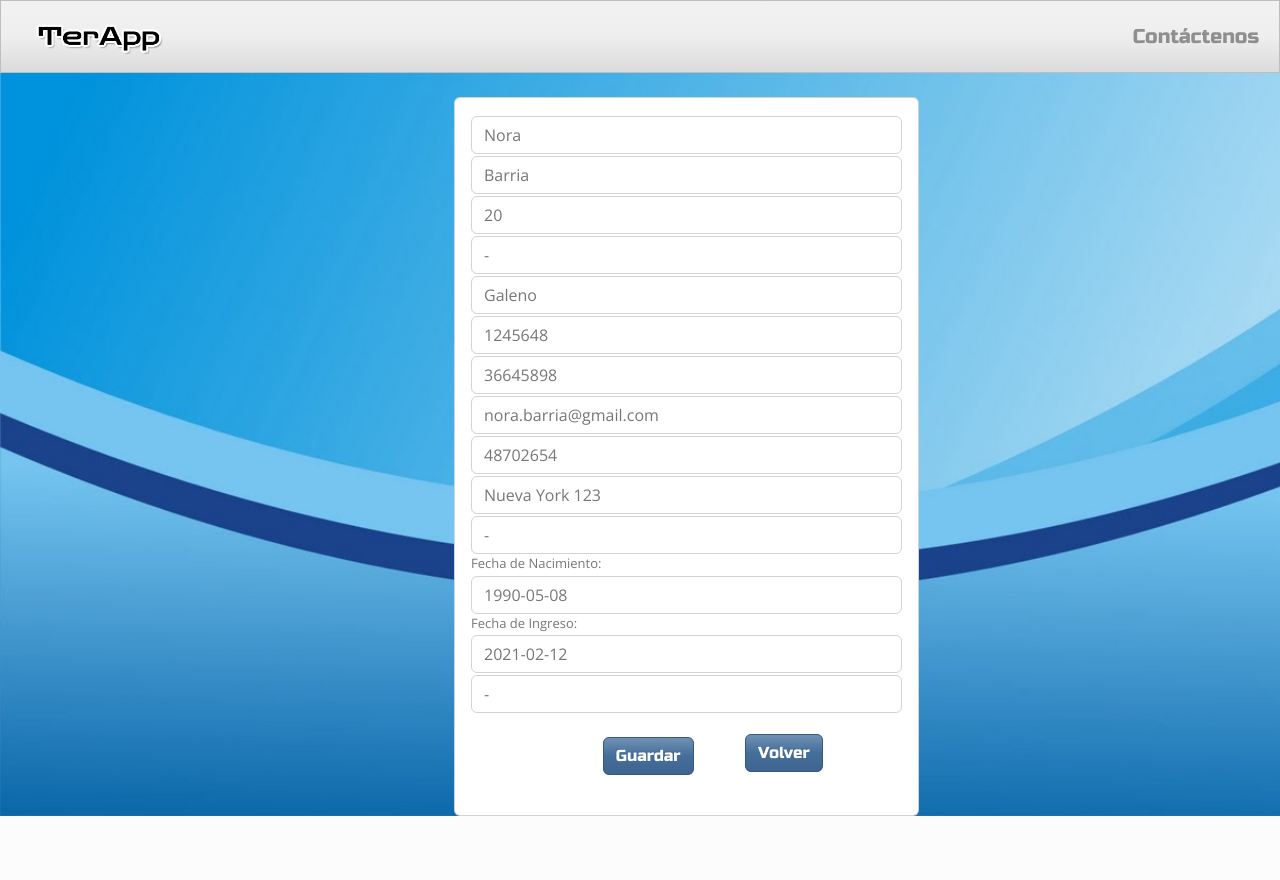
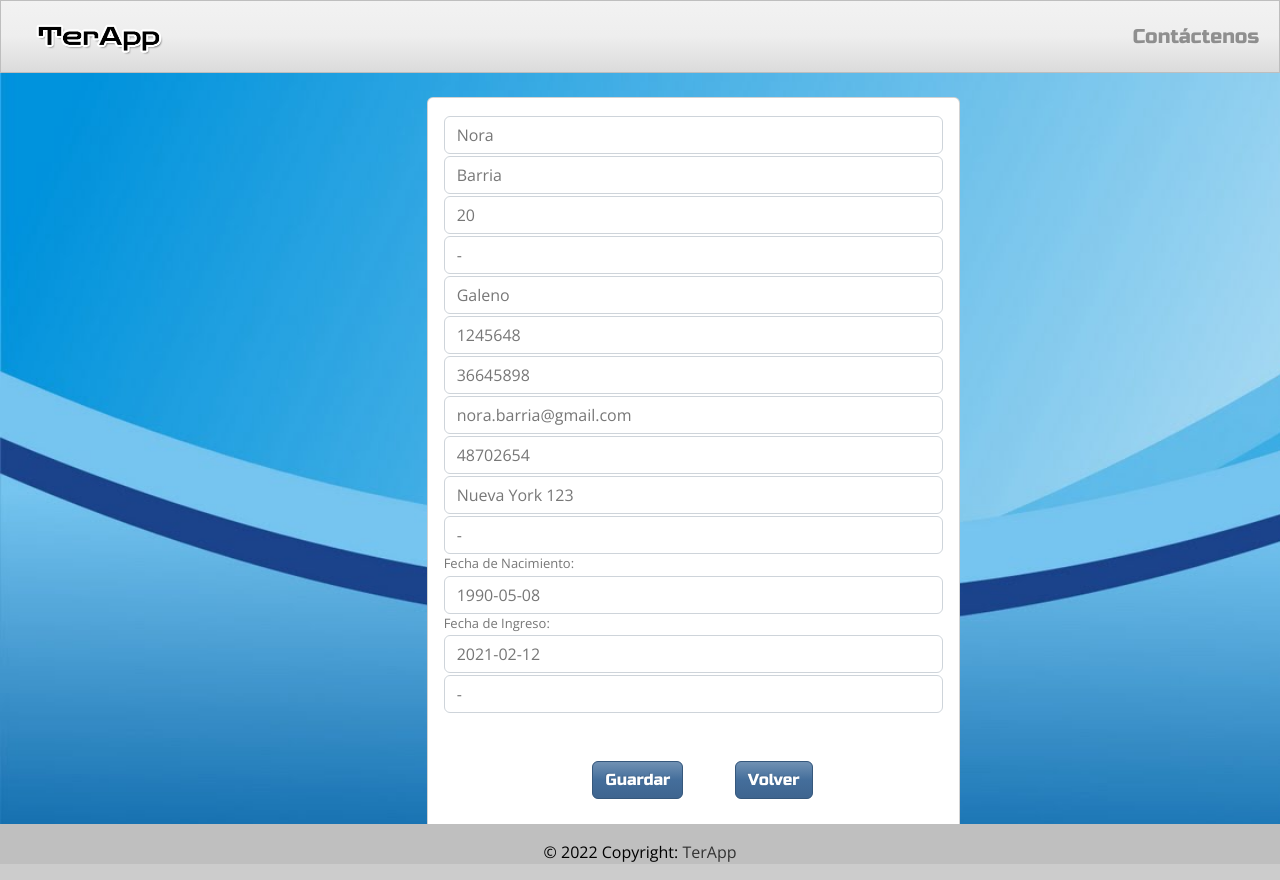
Before and after one commit to marcosegutierrez/TerApp_TPDI, a Flask app: page /patient/edit_patient/34 in a window 1280 px wide. Before the commit the page ends 816 px from the top, so only its background shows below. Run offline with Flask 2, Linux system fonts and the light colour scheme; data comes from the database, SQL or seed files in the repository; some libraries are stand-ins or nearby versions.

Commit message:
Se agrego footer y se realizaron algunos cambios en las vistas

```diff
--- a/static/css/main.css
+++ b/static/css/main.css
@@ -1,3 +1,7 @@
+html {
+    min-height: 100%;
+    position: relative;
+  }
 body{
     background-image: url(../img/fond.jpg);
     background-repeat: no-repeat;
@@ -65,6 +69,12 @@ font-size: small;
 
 #boton_volver{
     text-align: right;
+    margin-top: 20px;
+
+    margin-bottom: 50px !important;
+
+
+
 }
 
 a{
@@ -78,3 +88,11 @@ a{
     padding-left: 10px;
     margin-right: 20px;
   }
+  footer {
+    background-color: black;
+    position: absolute;
+    bottom: 0;
+    width: 100%;
+    height: 40px;
+    color: black;
+  }
--- a/templates/Edit_Patient.html
+++ b/templates/Edit_Patient.html
@@ -1,6 +1,8 @@
+
 {% extends 'layout.html' %}
 
 {% block body %}
+<html>
 <div class="col-md-5 pt-4 offset-md-4">
     <div class="card card-body ">
         <form action="/update/{{patient.0}}" method="POST">
@@ -23,15 +25,17 @@
             <input type="text" name="observaciones" placeholder="Observaciones" value="{{ patient.14}}" class="form-control">
 
             <div class="offset-md-3">
-                <button type="submit" class="btn btn-primary btn-bg mx-4  my-4">
+                <button type="submit" class="btn btn-primary btn-bg mx-4 my-5">
                    Guardar
                 </button>
 
                 <a href="/patient">
-                    <input type="button" value="Volver" class="btn btn-primary btn-bg mx-4 ">
+                    <input type="button" value="Volver" class="btn btn-primary btn-bg mx-4 my-5 ">
                 </a>
             </div>
         </form>
     </div>
 </div>
+
+</html>
 {% endblock %}
--- a/templates/layout.html
+++ b/templates/layout.html
@@ -19,7 +19,7 @@
         <div class="container-fluid">
 
             <a class="navbar-brand" href="/beginning">
-                <img src="../static/img/terapplogo.png" width="70%" height="70%" alt="">
+                <img class="img-responsive" src="../static/img/terapplogo.png" width="70%" height="70%" alt="">
             </a>
             <button class="navbar-toggler" type="button" data-bs-toggle="collapse" data-bs-target="#navbarNavDropdown"
                 aria-controls="navbarNavDropdown" aria-expanded="false" aria-label="Toggle navigation">
@@ -40,7 +40,7 @@
             </div>
         </div>
     </nav>
-    <div class="container ">
+    <div class=" ">
 
         {% block body %}
         {% endblock %}
@@ -50,6 +50,14 @@
 <script src="https://cdnjs.cloudflare.com/ajax/libs/popper.js/1.14.3/umd/popper.min.js" integrity="sha384-ZMP7rVo3mIykV+2+9J3UJ46jBk0WLaUAdn689aCwoqbBJiSnjAK/l8WvCWPIPm49" crossorigin="anonymous"></script>
 <script src="https://stackpath.bootstrapcdn.com/bootstrap/4.1.3/js/bootstrap.min.js" integrity="sha384-ChfqqxuZUCnJSK3+MXmPNIyE6ZbWh2IMqE241rYiqJxyMiZ6OW/JmZQ5stwEULTy" crossorigin="anonymous"></script>
 <script src="{{url_for('static', filename='js/main.js')}}"></script>
+<footer class="bg-light text-center text-lg-start">
+    <!-- Copyright -->
+    <div class="text-center p-3" style="background-color: rgba(0, 0, 0, 0.2);">
+      © 2022 Copyright:
+      <a class="text-dark" href="https://mdbootstrap.com/">TerApp</a>
+    </div>
+    <!-- Copyright -->
+  </footer>
 </body>
 
 </html>
```
Also changed, not shown: static/img/terapplogo2.jpg (added).
